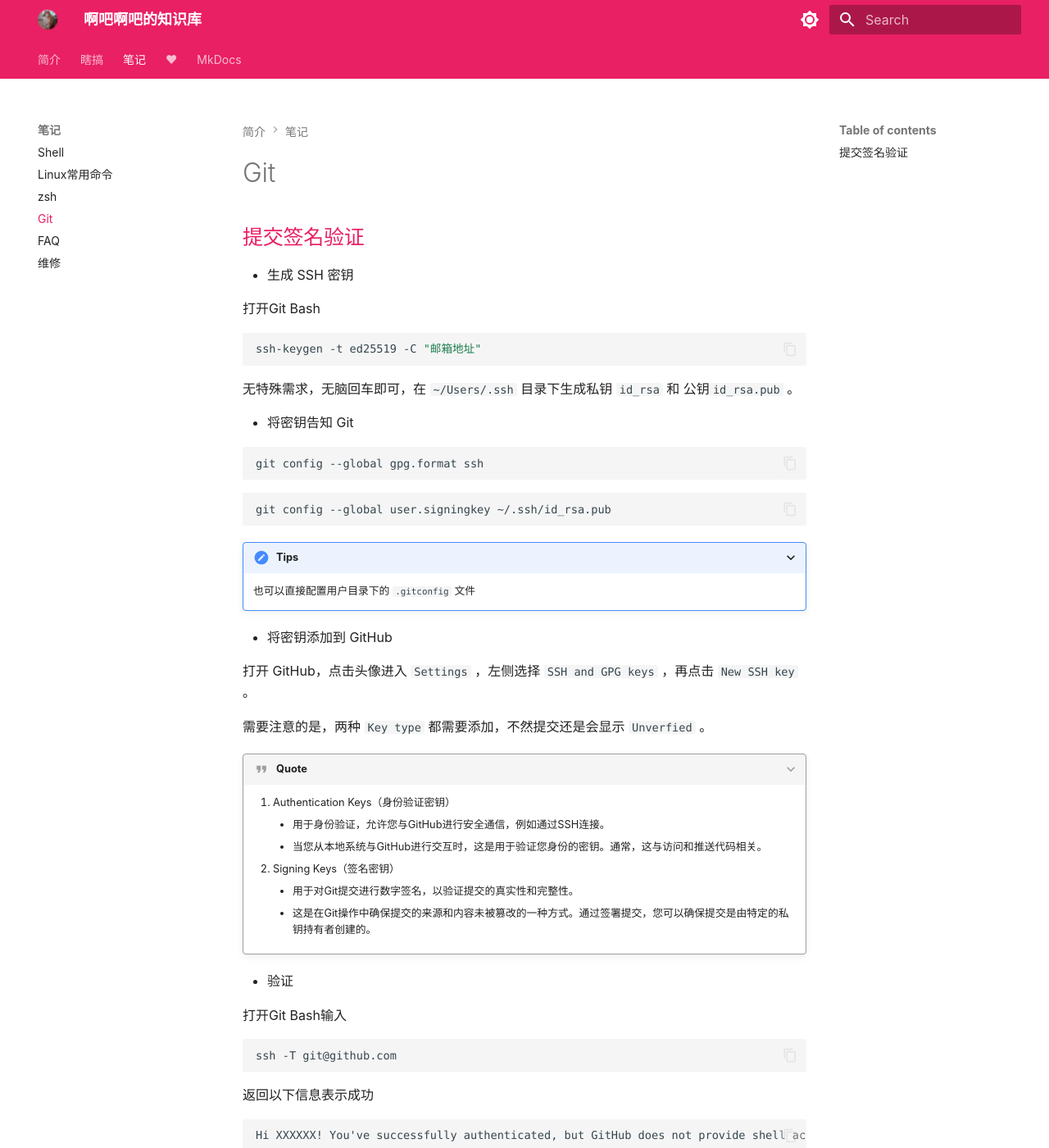
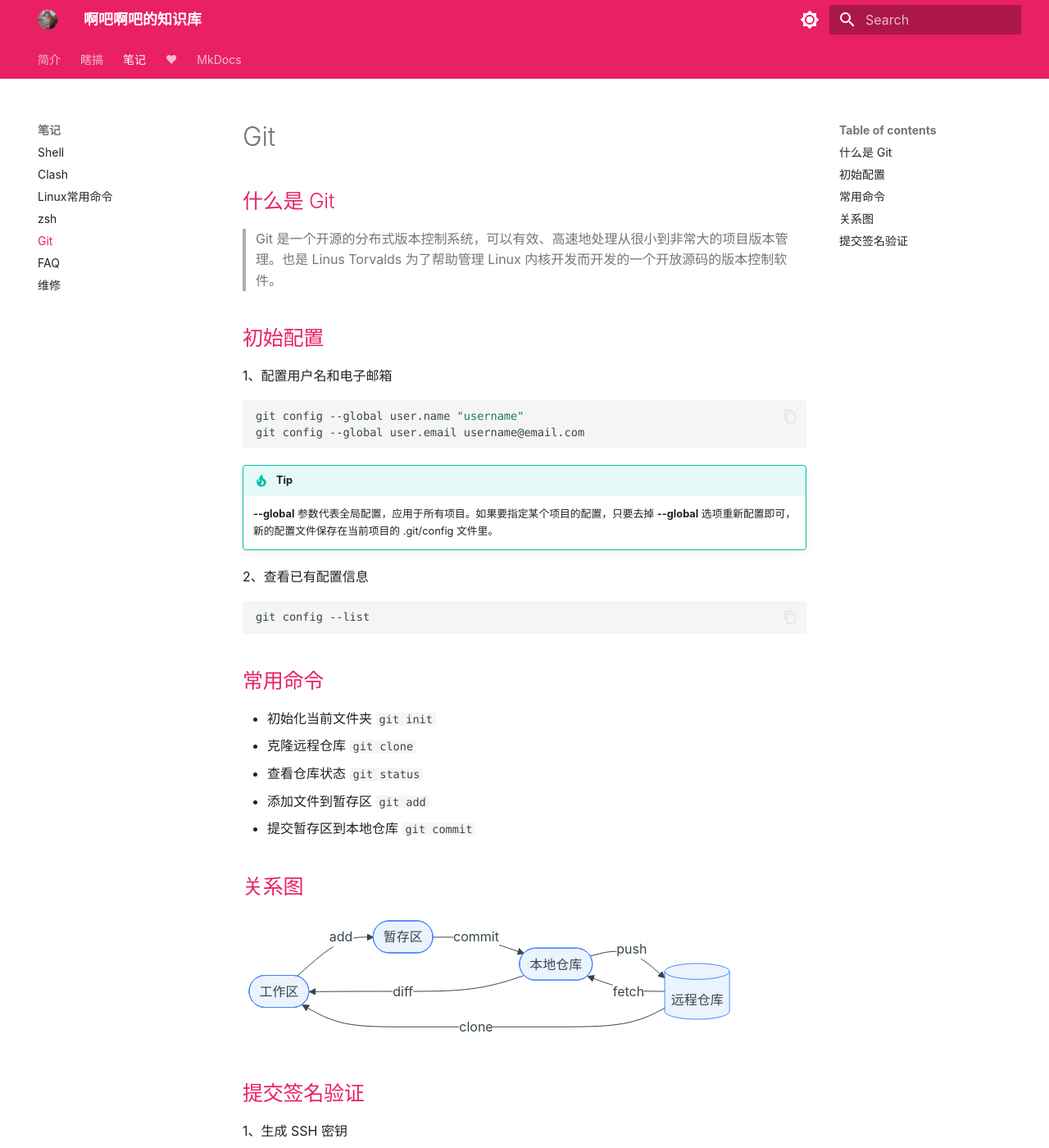
Before and after one commit to WAN8023/WAN8023.github.io, an MkDocs documentation site: the page built from docs/ztbz/git.md, in a window 1280 px wide and 1400 px high. Shown: the whole window at 82% size. Built offline with MkDocs 1.6.1 and Material for MkDocs 9.7.7, drawn with Linux system fonts in a browser that asks for light colours; a style sheet for code colours, icons or effects is not loaded; some of the changed text lies outside the part shown.

Commit message:
一些改动

````diff
--- a/docs/stylesheets/extra.css
+++ b/docs/stylesheets/extra.css
@@ -1,8 +1,9 @@
-/*引入字体
+/*此方法引入字体手机无法显示，不清楚是ttf字体格式问题还是引入方法问题。
 @font-face {
       font-family: "LXGW WenKai";
       src: "https://github.com/lxgw/LxgwWenKai-Lite/releases/download/v1.330/LXGWWenKaiLite-Regular.ttf";
     }*/
+
 
 /*常规字体，用于大多数*/
 :root {
--- /dev/null
+++ b/docs/tips/clash.md
@@ -0,0 +1,57 @@
+## clash
+
+clash 是一个广泛的概念，我们要区别 clash 内核和 clash for GUI。
+
+## 内核
+
+clash 内核也可以直接使用，只不过是命令行界面，需要直接编辑配置文件，对于普通用户而言并不方便。
+
+## GUI
+
+图形用户界面（Graphical User Interface，简称 GUI，又称图形用户接口）。Clash for GUI 更有助于普通用户的使用，通过图形化的界面去控制 clash 内核。像是通过服务器面板去更改服务器配置。
+
+## 衍生
+
+### 内核衍生
+
+| 内核              | 介绍                                                         |
+| ----------------- | ------------------------------------------------------------ |
+| clash             | 最初的内核，开源程序，提供代理基本功能                       |
+| clash premium     | 升级版内核，闭源程序，高级功能                               |
+| clash meta/mihomo | 开源社区基于 clash 内核的二次开发版本，实现了 clash premium 内核部分高级功能的同时，引入了一些新特性，并且开源。目前已改名 mihomo，原神启动！ |
+
+### GUI 衍生
+
+- WEB UI
+
+| 名称                                                         | 内核    |
+| ------------------------------------------------------------ | ------- |
+| [yacd](https://github.com/haishanh/yacd)                     | premium |
+| [yacd-meta](https://github.com/MetaCubeX/Yacd-meta)          | mihomo  |
+| [metacubexd](https://github.com/MetaCubeX/metacubexd)        | mihomo  |
+| [clash dashboard](https://github.com/noahss/clash-dashboard) | premium |
+
+- C/S结构
+
+| 名称                                                         | 内核    |
+| ------------------------------------------------------------ | ------- |
+| [~~Clash for Windows~~](https://github.com/Fndroid/clash_for_windows_pkg)（已删库） | premium |
+|[~~clash-verge~~](https://github.com/zzzgydi/clash-verge/tree/main)（已归档）|mihomo|
+| [clash-verge-rev](https://github.com/clash-verge-rev/clash-verge-rev) | mihomo  |
+| [clash-nyanpasu](https://github.com/LibNyanpasu/clash-nyanpasu) | mihomo  |
+| [v2rayN](https://github.com/2dust/v2rayN) | mihomo |
+
+- 安装器
+
+| 名称                                                | 内核            | 介绍                                   |
+| --------------------------------------------------- | --------------- | -------------------------------------- |
+| [ShellCrash](https://github.com/juewuy/ShellCrash)  | sing-box/mihomo | Run sing-box/mihomo as client in shell |
+| [OpenClash](https://github.com/vernesong/OpenClash) | premium/mihomo  | A Clash Client For OpenWrt             |
+
+## 相关文档
+
+- [clash meta/mihomo 内核文档](https://wiki.metacubex.one/)
+- [clash premium 内核文档](https://clash.wiki)
+- [clash-verge-rev 使用文档](https://clash-verge-rev.github.io/)
+- [clash for windows 使用文档](https://docs.gtk.pw/)
+-
--- a/docs/ztbz/git.md
+++ b/docs/ztbz/git.md
@@ -1,6 +1,48 @@
+## 什么是 Git
+
+> Git 是一个开源的分布式版本控制系统，可以有效、高速地处理从很小到非常大的项目版本管理。也是 Linus Torvalds 为了帮助管理 Linux 内核开发而开发的一个开放源码的版本控制软件。
+
+## 初始配置
+
+1、配置用户名和电子邮箱
+
+```bash
+git config --global user.name "username"
+git config --global user.email username@email.com
+```
+
+!!! tip
+	**--global** 参数代表全局配置，应用于所有项目。如果要指定某个项目的配置，只要去掉 **--global** 选项重新配置即可，新的配置文件保存在当前项目的 .git/config 文件里。
+
+2、查看已有配置信息
+
+```bash
+git config --list
+```
+
+## 常用命令
+
+- 初始化当前文件夹 `git init`
+- 克隆远程仓库 `git clone`
+- 查看仓库状态 `git status`
+- 添加文件到暂存区 `git add`
+- 提交暂存区到本地仓库 `git commit`
+
+## 关系图
+
+``` mermaid
+graph LR
+  A([工作区]) -->|add| B([暂存区]);
+  B -->|commit| C([本地仓库]);
+  C -->|push| D[(远程仓库)];
+  D -->|fetch| C;
+  D -->|clone| A;
+  C -->|diff| A;
+```
+
 ## 提交签名验证
 
-- 生成 SSH 密钥
+1、生成 SSH 密钥
 
 打开Git Bash
 
@@ -10,7 +52,7 @@ ssh-keygen -t ed25519 -C "邮箱地址"
 
 无特殊需求，无脑回车即可，在  `~/Users/.ssh` 目录下生成私钥 `id_rsa` 和 公钥`id_rsa.pub` 。
 
-- 将密钥告知 Git
+2、将密钥告知 Git
 
 ```bash
 git config --global gpg.format ssh
--- a/mkdocs.yml
+++ b/mkdocs.yml
@@ -15,6 +15,7 @@ nav:
     - Nginx Proxy Manager: ztbz/Nginx Proxy Manager.md
   - 笔记:
     - Shell: linux/shell.md
+    - Clash: tips/clash.md
     - Linux常用命令: linux/command.md
     - zsh: linux/zsh.md
     - Git: ztbz/git.md
@@ -44,12 +45,11 @@ theme:
     - search.highlight # 搜索结果高亮
     - navigation.tracking # URL更新锚点
     - navigation.instant
-    - navigation.expand
-    - navigation.path
+    - navigation.expand # 左侧导航栏默认展开所有
     - navigation.indexes
-    - navigation.top
-    - navigation.tabs
-    - navigation.sections
+    - navigation.top # 返回顶部按钮
+    - navigation.tabs # 顶部导航栏
+    - navigation.sections # 跟上面那个好像差不多
     - toc.follow
 #    - content.action.edit
 #    - content.action.view
@@ -125,4 +125,4 @@ extra_javascript:
 
 extra_css:
   - stylesheets/extra.css
-  - https://cdn.jsdelivr.net/npm/lxgw-wenkai-webfont@1.1.0/style.css
+  - https://cdn.jsdelivr.net/npm/lxgw-wenkai-webfont@1.1.0/style.css # 引入字体
````
Also changed, not shown: other parts of docs/ztbz/git.md (+2 -2 lines), docs/favourite/dongman.md (+2 -1 lines), docs/ztbz/OpenWrt.md (+35 -7 lines), docs/ztbz/assets/OpenWrt/image-20240701112049162.png (added), docs/ztbz/assets/OpenWrt/image-20240701113023530.png (added), docs/ztbz/assets/OpenWrt/image-20240701113641341.png (added).
